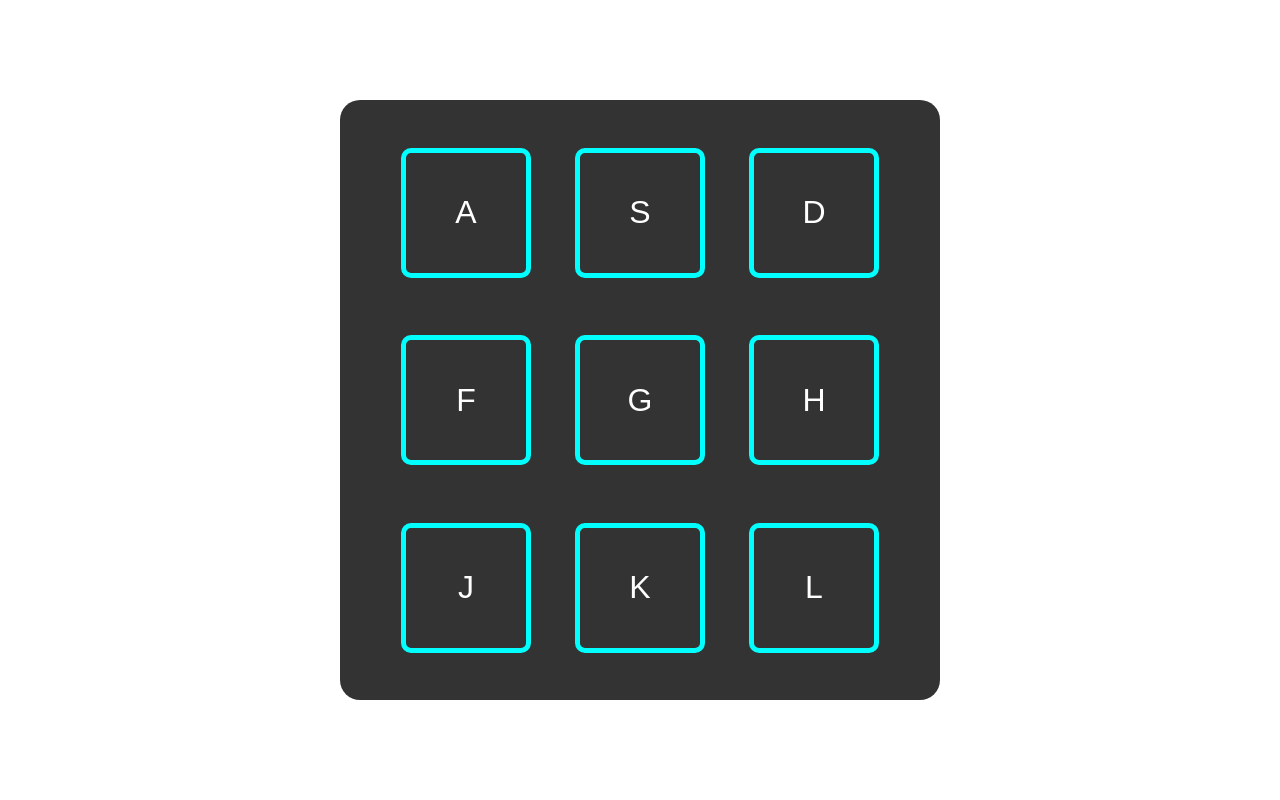
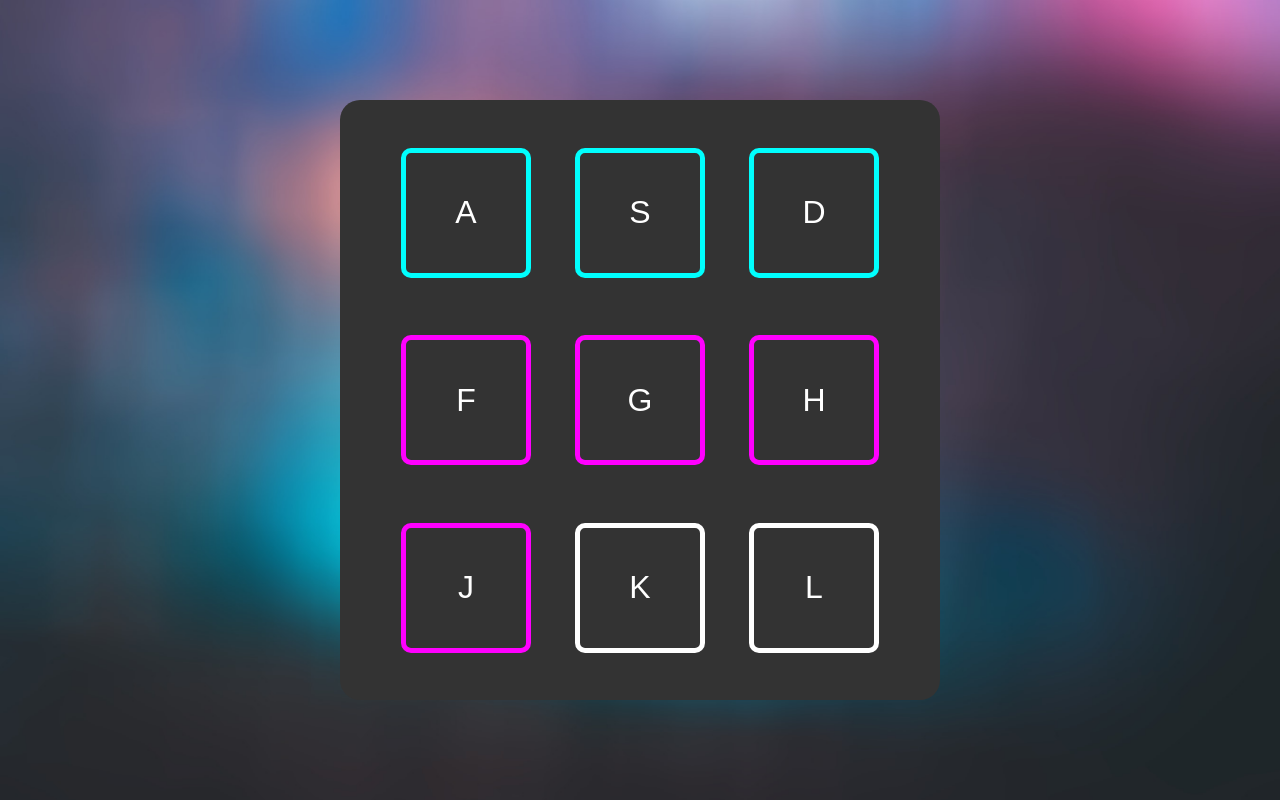
Before and after one commit to Sooraj-s-98/JavaScript_notes_project, a plain HTML site: page Beat Box/index.html in a window 1280 px wide. Drawn offline with Linux system fonts and the light colour scheme.

Commit message:
beatboxjS end

```diff
--- a/Beat Box/script.js
+++ b/Beat Box/script.js
@@ -22,27 +22,35 @@ let beats = {
     },
     "83": {
         beat: new Beat("./assets/Piano Chord 209.mp3"),
+        button: new Button('#00fffe', 83)
     },
     "68": {
         beat: new Beat("./assets/Piano Chord 208.mp3"),
+        button: new Button('#00fffe', 68)
     },
     "70": {
         beat: new Beat("./assets/Drum Sticks Hit 3.mp3"),
+        button: new Button('#ff00ff', 70)
     },
     "71": {
         beat: new Beat("./assets/Drum Snare Roll.mp3"),
+        button: new Button('#ff00ff', 71)
     },
     "72": {
         beat: new Beat("./assets/PREL Musical 57.mp3"),
+        button: new Button('#ff00ff', 72)
     },
     "74": {
         beat: new Beat("./assets/Cymbal Suspended 2.mp3"),
+        button: new Button('#ff00ff', 74)
     },
     "75": {
         beat: new Beat("./assets/Musical Compos 33.mp3"),
+        button: new Button('#ffffff', 75)
     },
     "76": {
         beat: new Beat("./assets/Musical Orches 4.mp3"),
+        button: new Button('#ffffff', 76)
     }
 }
 
--- a/Beat Box/style.css
+++ b/Beat Box/style.css
@@ -1,5 +1,7 @@
 body {
     margin: 0;
+    background-image: url(./assets/background.jpeg);
+    background-size: cover;
 }
 
 .container {
```
